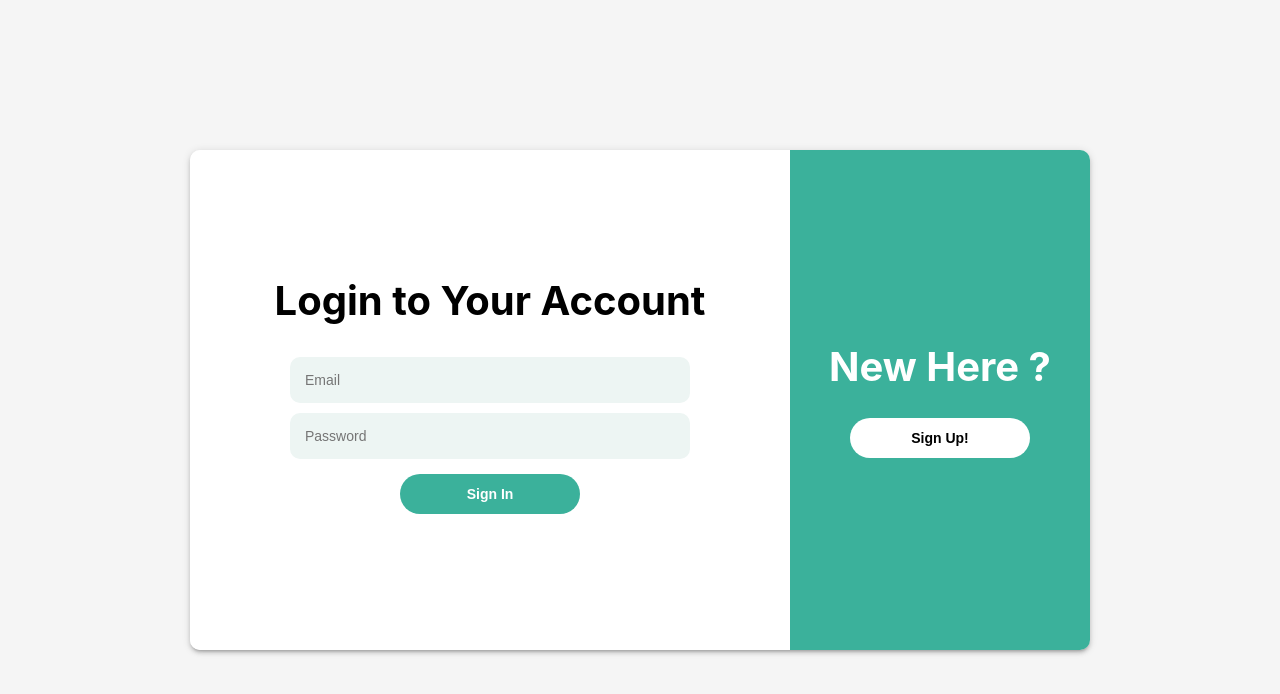
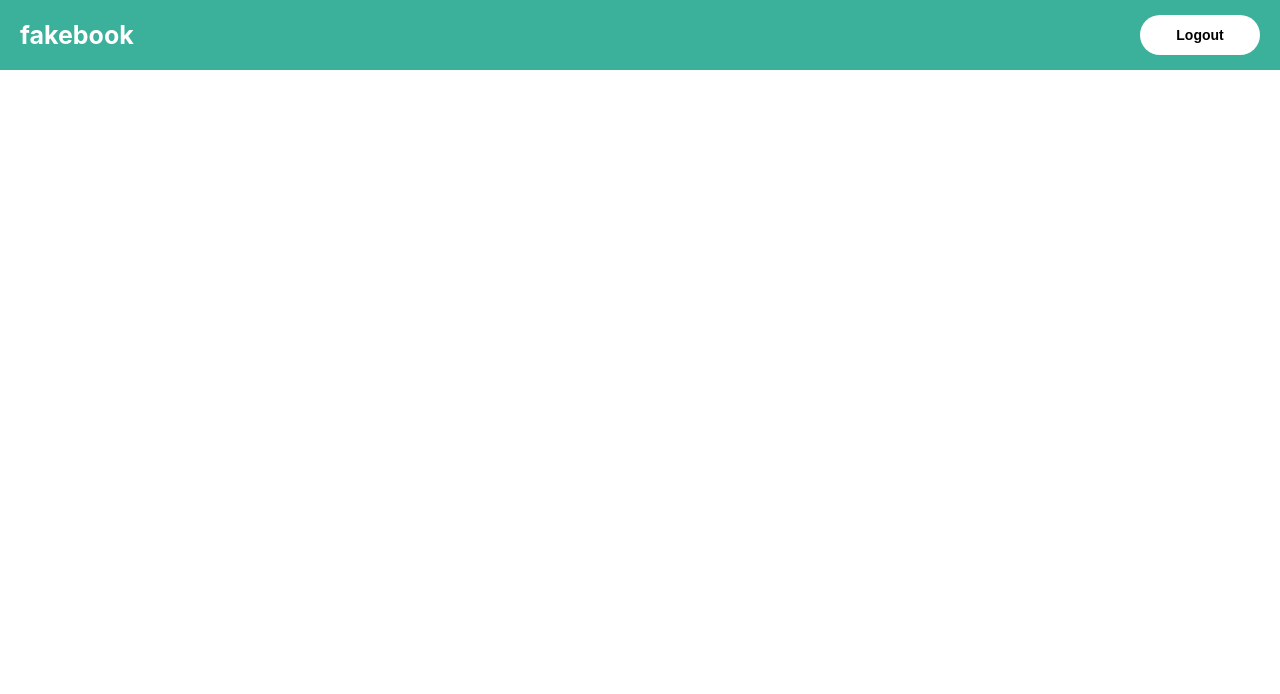
Before and after one commit to piyusha2001/OIBSIP_Pizza-delivery-app, a React (Create React App) app in the folder client/: page / in a window 1280 px wide. Before the commit this address led to /login. Shown: the top 694 px of the page. Built offline with nearby package versions, Linux system fonts and the light colour scheme.

Commit message:
root route changed to app.js

```diff
--- a/client/src/App.js
+++ b/client/src/App.js
@@ -1,18 +1,18 @@
-import { Navigate, Route, Routes } from 'react-router-dom';
+import { Route, Routes } from 'react-router-dom';
+import EmailVerify from './components/EmailVerify';
 import Login from './components/Login';
 import Main from './components/Main';
 import Signup from './components/Signup';
-import EmailVerify from './components/EmailVerify';
 
 function App() {
-	const user = localStorage.getItem('token');
+	// const user = localStorage.getItem('token');
 
 	return (
 		<Routes>
-			{user && <Route path='/' exact element={<Main />} />}
+			<Route path='/' exact element={<Main />} />
 			<Route path='/signup' exact element={<Signup />} />
 			<Route path='/login' exact element={<Login />} />
-			<Route path='/' element={<Navigate replace to='/login' />} />
+			{/* <Route path='/' element={<Navigate replace to='/login' />} /> */}
 			<Route path='/users/:id/verify/:token' element={<EmailVerify />} />
 		</Routes>
 	);
```
